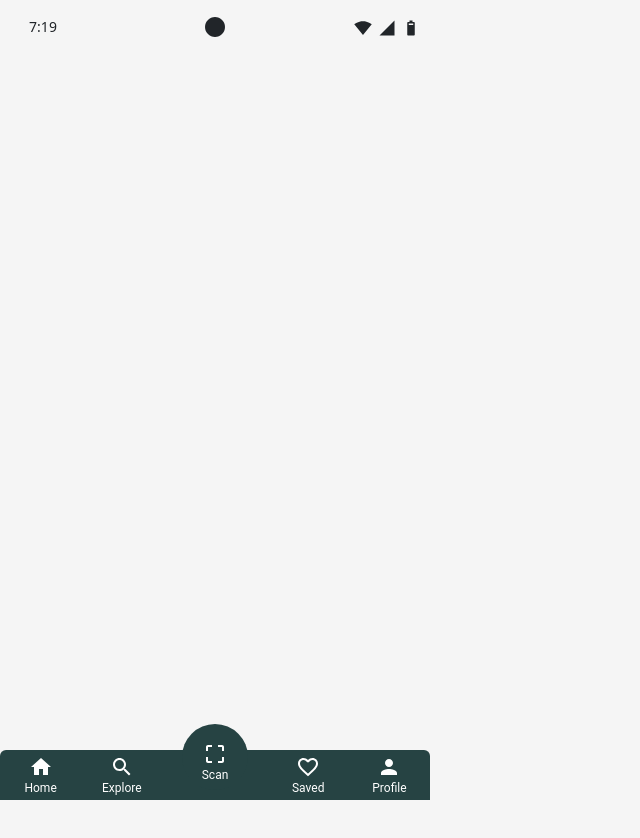
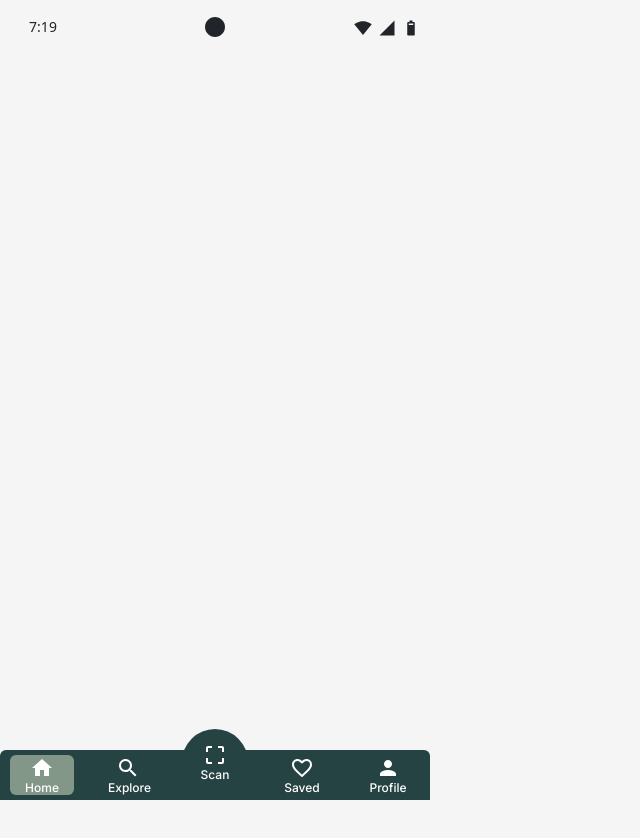
Before and after one commit to sei43-projectFlipTable/FlipTable, a React (Vite) app in the folder front-end/: page /home in a window 1280 px wide. Shown: the top 838 px of the page, without its empty margins (0-640 px from the left). Built offline with nearby package versions, Linux system fonts and the light colour scheme.

Commit message:
Complete Navbar

```diff
--- a/front-end/src/components/NavBar.jsx
+++ b/front-end/src/components/NavBar.jsx
@@ -1,101 +1,67 @@
 import React from "react";
-import BottomNavigation from "@mui/material/BottomNavigation";
-import BottomNavigationAction from "@mui/material/BottomNavigationAction";
-import Box from "@mui/material/Box";
+import styles from "./css/NavBar.module.css";
 import HomeIcon from "@mui/icons-material/Home";
 import FavoriteBorderOutlinedIcon from "@mui/icons-material/FavoriteBorderOutlined";
-import SearchIcon from "@mui/icons-material/Search";
+import SearchSharpIcon from "@mui/icons-material/SearchSharp";
 import CropFreeIcon from "@mui/icons-material/CropFree";
 import PersonIcon from "@mui/icons-material/Person";
 import { Link, NavLink } from "react-router-dom";
 
 function NavBar() {
   return (
-    <>
-      <Box
-        sx={{
-          position: "absolute",
-          bottom: 10,
-          left: "182px",
-          // textAlign: "center",
-          zIndex: 9,
-          borderRadius: "100px",
-          backgroundColor: "#264343",
-          p: 0,
-          width: "66px",
-          height: "66px",
-        }}
-      />
-      <BottomNavigation
-        showLabels
-        sx={{
-          width: "430px",
-          height: "50px",
-          position: "absolute",
-          bottom: 0,
-          left: 0,
-          backgroundColor: "#264343",
-          borderRadius: "6px 6px 0px 0px",
-        }}
-        // value={value}
+    <div className={styles.navBar}>
+      <NavLink
+        className={(navData) => (navData.isActive ? styles.active : "")}
+        to="/home"
+        style={{ textDecoration: "none" }}
       >
-        <BottomNavigationAction
-          sx={{ color: "#FFFFFF", zIndex: 10 }}
-          label="Home"
-          icon={
-            <Link style={{ color: "white" }} to="/home">
-              <HomeIcon />
-            </Link>
-          }
-        />
-        <BottomNavigationAction
-          sx={{ color: "#FFFFFF", zIndex: 10 }}
-          label="Explore"
-          icon={
-            <Link style={{ color: "white" }} to="/explore">
-              <SearchIcon />
-            </Link>
-          }
-        />
-        <BottomNavigationAction
-          sx={{
-            color: "#FFFFFF",
-            zIndex: 10,
-            top: "-21px",
-            width: "50px",
-            height: "66px",
-            margin: "0 12px",
-            borderRadius: "100%",
-          }}
-          label="Scan"
-          icon={
-            <Link style={{ color: "white" }} to="/scan" state={{ promptScanCollect: true }}>
-              <CropFreeIcon />
-            </Link>
-          }
-        />
-        {/* <div className={styles.circle} /> */}
-
-        <BottomNavigationAction
-          sx={{ color: "#FFFFFF", zIndex: 10 }}
-          label="Saved"
-          icon={
-            <Link style={{ color: "white" }} to="/saved">
-              <FavoriteBorderOutlinedIcon />
-            </Link>
-          }
-        />
-        <BottomNavigationAction
-          sx={{ color: "#FFFFFF", zIndex: 10 }}
-          label="Profile"
-          icon={
-            <Link style={{ color: "white" }} to="/profile">
-              <PersonIcon />
-            </Link>
-          }
-        />
-      </BottomNavigation>
-    </>
+        <div className={styles.iconFrame}>
+          <HomeIcon sx={{ color: "#FFFFFF" }} />
+          <div className={styles.iconLabel}>Home</div>
+        </div>
+      </NavLink>
+      <NavLink
+        className={(navData) => (navData.isActive ? styles.active : "")}
+        to="/explore"
+        style={{ textDecoration: "none" }}
+      >
+        <div className={styles.iconFrame}>
+          <SearchSharpIcon sx={{ color: "#FFFFFF" }} />
+          <div className={styles.iconLabel}>Explore</div>
+        </div>
+      </NavLink>
+      <NavLink
+        className={(navData) => (navData.isActive ? styles.activeScan : "")}
+        to="/scan"
+        state={{ promptScanCollect: true }}
+        style={{ textDecoration: "none" }}
+      >
+        <div className={styles.scanIconFrame}>
+          <CropFreeIcon sx={{ color: "#FFFFFF" }} />
+          <div className={styles.iconLabel}>Scan</div>
+        </div>
+      </NavLink>
+      <NavLink
+        className={(navData) => (navData.isActive ? styles.active : "")}
+        to="/saved"
+        style={{ textDecoration: "none" }}
+      >
+        <div className={styles.iconFrame}>
+          <FavoriteBorderOutlinedIcon sx={{ color: "#FFFFFF" }} />
+          <div className={styles.iconLabel}>Saved</div>
+        </div>
+      </NavLink>
+      <NavLink
+        className={(navData) => (navData.isActive ? styles.active : "")}
+        to="/profile"
+        style={{ textDecoration: "none" }}
+      >
+        <div className={styles.iconFrame}>
+          <PersonIcon sx={{ color: "#FFFFFF" }} />
+          <div className={styles.iconLabel}>Profile</div>
+        </div>
+      </NavLink>
+    </div>
   );
 }
 
--- /dev/null
+++ b/front-end/src/components/OldNavBar.jsx
@@ -0,0 +1,102 @@
+import React from "react";
+import BottomNavigation from "@mui/material/BottomNavigation";
+import BottomNavigationAction from "@mui/material/BottomNavigationAction";
+import Box from "@mui/material/Box";
+import HomeIcon from "@mui/icons-material/Home";
+import FavoriteBorderOutlinedIcon from "@mui/icons-material/FavoriteBorderOutlined";
+import SearchIcon from "@mui/icons-material/Search";
+import CropFreeIcon from "@mui/icons-material/CropFree";
+import PersonIcon from "@mui/icons-material/Person";
+import { Link, NavLink } from "react-router-dom";
+
+function NavBar() {
+  return (
+    <>
+      <Box
+        sx={{
+          position: "absolute",
+          bottom: 10,
+          left: "182px",
+          // textAlign: "center",
+          zIndex: 9,
+          borderRadius: "100px",
+          backgroundColor: "#264343",
+          p: 0,
+          width: "66px",
+          height: "66px",
+        }}
+      />
+      <BottomNavigation
+        showLabels
+        sx={{
+          width: "430px",
+          height: "50px",
+          position: "absolute",
+          bottom: 0,
+          left: 0,
+          backgroundColor: "#264343",
+          borderRadius: "6px 6px 0px 0px",
+        }}
+        // value={value}
+      >
+        <BottomNavigationAction
+          sx={{ color: "#FFFFFF", zIndex: 10 }}
+          label="Home"
+          icon={
+            <Link style={{ color: "white" }} to="/home">
+              <HomeIcon />
+            </Link>
+          }
+        />
+        <BottomNavigationAction
+          sx={{ color: "#FFFFFF", zIndex: 10 }}
+          label="Explore"
+          icon={
+            <Link style={{ color: "white" }} to="/explore">
+              <SearchIcon />
+            </Link>
+          }
+        />
+        <BottomNavigationAction
+          sx={{
+            color: "#FFFFFF",
+            zIndex: 10,
+            top: "-21px",
+            width: "50px",
+            height: "66px",
+            margin: "0 12px",
+            borderRadius: "100%",
+          }}
+          label="Scan"
+          icon={
+            <Link style={{ color: "white" }} to="/scan" state={{ promptScanCollect: true }}>
+              <CropFreeIcon />
+            </Link>
+          }
+        />
+        {/* <div className={styles.circle} /> */}
+
+        <BottomNavigationAction
+          sx={{ color: "#FFFFFF", zIndex: 10 }}
+          label="Saved"
+          icon={
+            <Link style={{ color: "white" }} to="/saved">
+              <FavoriteBorderOutlinedIcon />
+            </Link>
+          }
+        />
+        <BottomNavigationAction
+          sx={{ color: "#FFFFFF", zIndex: 10 }}
+          label="Profile"
+          icon={
+            <Link style={{ color: "white" }} to="/profile">
+              <PersonIcon />
+            </Link>
+          }
+        />
+      </BottomNavigation>
+    </>
+  );
+}
+
+export default NavBar;
--- /dev/null
+++ b/front-end/src/components/css/NavBar.module.css
@@ -0,0 +1,71 @@
+.navBar {
+  display: flex;
+  flex-direction: row;
+  justify-content: space-between;
+  align-items: flex-end;
+  padding: 5px 10px;
+  gap: 22px;
+  position: absolute;
+  height: 50px;
+  left: 0px;
+  right: 0px;
+  bottom: 0px;
+  background: #264343;
+  border-radius: 6px 6px 0px 0px;
+  width: 430px;
+}
+
+.iconFrame {
+  display: flex;
+  flex-direction: column;
+  justify-content: center;
+  align-items: center;
+  padding: 3px 15px;
+  width: 64px;
+  height: 40px;
+  border-radius: 6px;
+  flex: none;
+  order: 0;
+  align-self: stretch;
+  flex-grow: 0;
+}
+
+.iconLabel {
+  width: 40px;
+  height: 15px;
+  font-family: "Inter";
+  font-style: normal;
+  font-weight: 500;
+  font-size: 12px;
+  line-height: 15px;
+  text-align: center;
+  color: #ffffff;
+  flex: none;
+  order: 1;
+  flex-grow: 0;
+}
+
+.scanIconFrame {
+  display: flex;
+  flex-direction: column;
+  justify-content: center;
+  align-items: center;
+  padding: 3px 15px;
+  width: 66px;
+  height: 66px;
+  background: #264343;
+  border-radius: 100px;
+  flex: none;
+  order: 1;
+  flex-grow: 0;
+}
+.active {
+  text-decoration: "none";
+
+  background: #839788;
+  border-radius: 6px;
+}
+
+.scanIconFrame:hover {
+  background: #839788;
+}
--- a/front-end/src/pages/HomePage.jsx
+++ b/front-end/src/pages/HomePage.jsx
@@ -1,13 +1,14 @@
 import React from "react";
 import PhoneTopBar from "../components/PhoneTopBar";
-import NavBar from "../components/NavBar";
+import NavBar from "../components/OldNavBar";
 import Card from "../components/Card";
+import NewNavBar from "../components/NavBar";
 
 function HomePage() {
   return (
     <>
       <PhoneTopBar />
-      <NavBar />
+      <NewNavBar />
     </>
   );
 }
```
